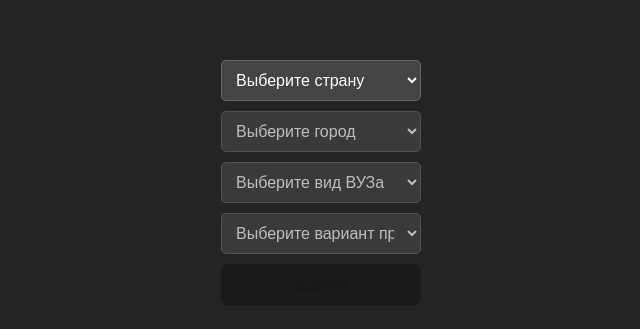
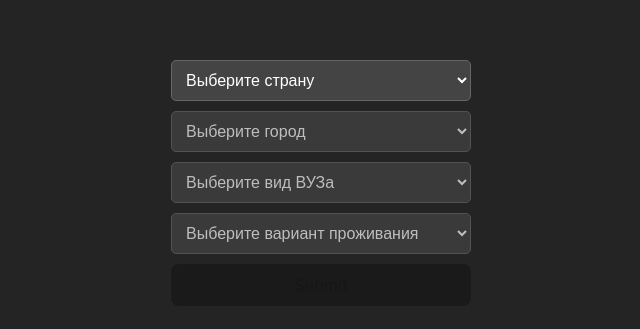
Before and after one commit to Ilyas-bit/test-task-form, a React (Vite) app in the folder app-form/: page / in a window 1280 px wide. Shown: the part 217-546 px from the top of the page, without its empty margins (319-959 px from the left). Built offline with nearby package versions, Linux system fonts and the light colour scheme.

Commit message:
правки css

```diff
--- a/app-form/src/components/custom-select/style.css
+++ b/app-form/src/components/custom-select/style.css
@@ -1,33 +1,31 @@
 .custom-select {
   position: relative;
   display: inline-block;
-  width: 200px; /* Ширина селекта */
+  width: 300px;
 }
 
 .custom-select select {
   display: inline-block;
   width: 100%;
-  padding: 10px; /* Отступы */
-  border: 1px solid #666; /* Обводка */
-  border-radius: 5px; /* Скругление углов */
-  background-color: #444; /* Темный цвет фона */
-  color: #fff; /* Белый цвет текста */
-  font-size: 16px; /* Размер шрифта */
-  cursor: pointer; /* Курсор при наведении */
+  padding: 10px;
+  border: 1px solid #666;
+  border-radius: 5px;
+  background-color: #444;
+  color: #fff;
+  font-size: 16px;
+  cursor: pointer;
 }
 
-/* Стили для опций */
 .custom-select select option {
   padding: 10px; /* Отступы */
 }
 
-/* Стили для опций при наведении */
 .custom-select select option:hover {
-  background-color: #666; /* Цвет фона при наведении */
+  background-color: #666;
 }
 
 /* Стили для выбранного элемента */
 .custom-select select option:checked {
-  background-color: #007bff; /* Цвет фона выбранного элемента */
-  color: #fff; /* Белый цвет текста выбранного элемента */
+  background-color: #007bff;
+  color: #fff;
 }
```
